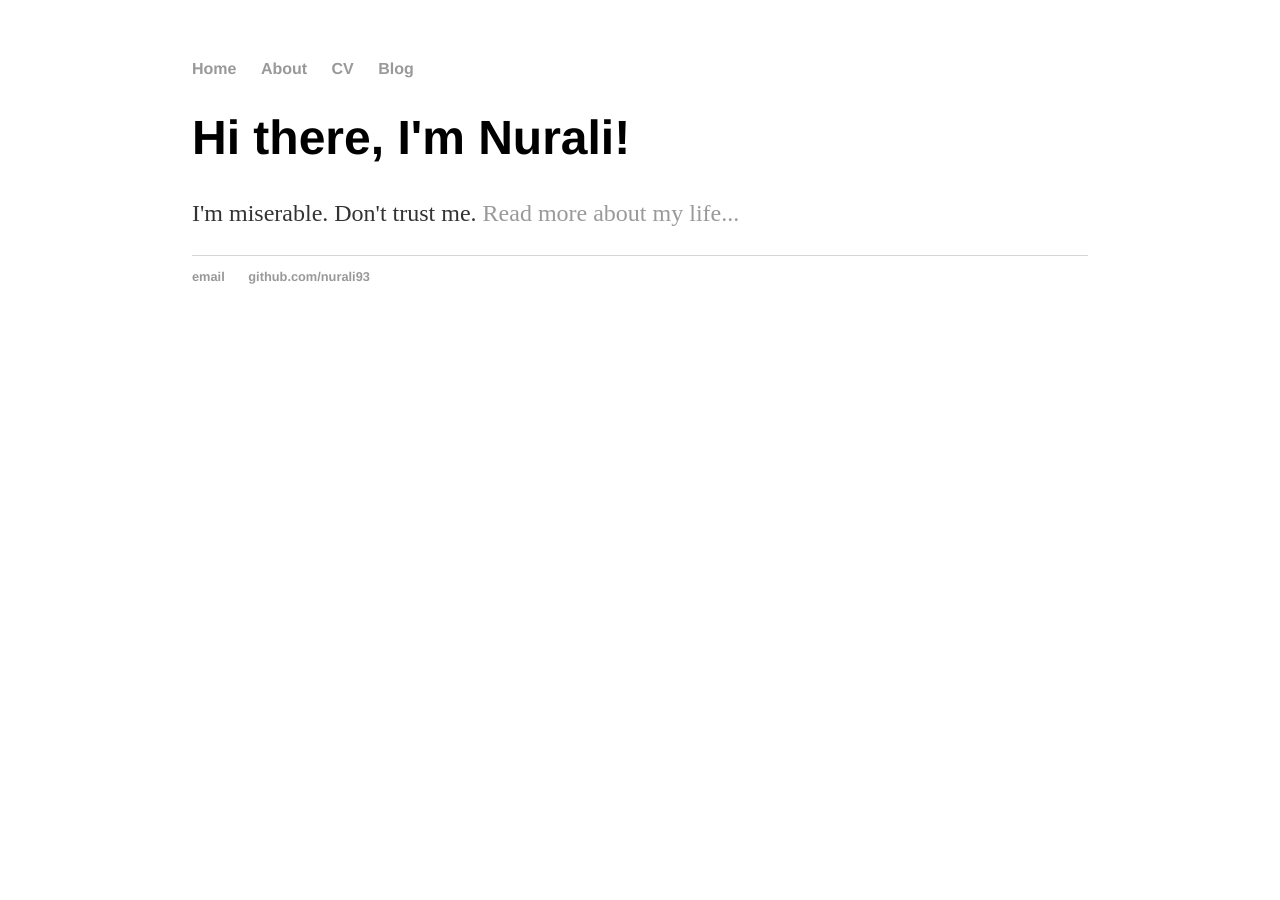
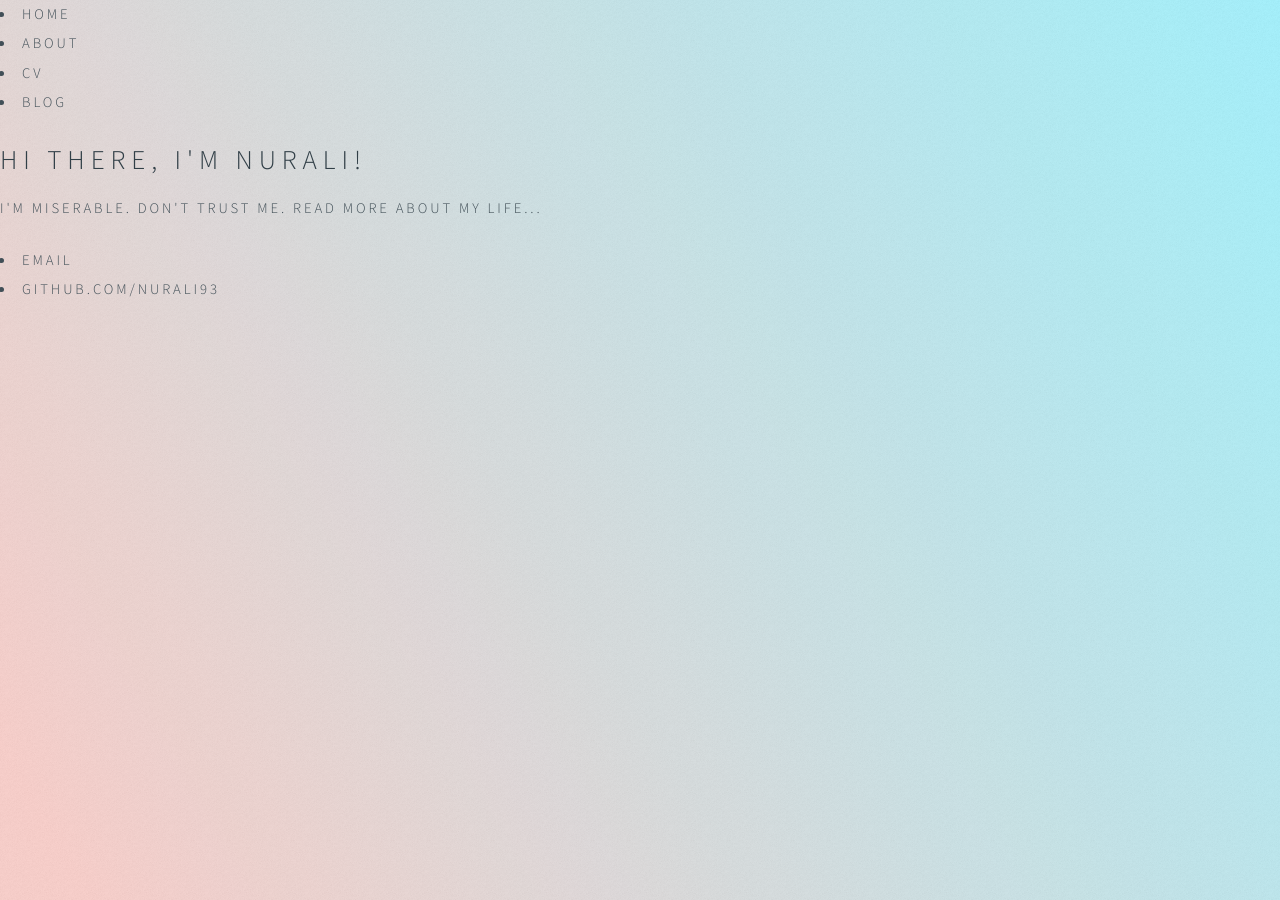
Before and after one commit to nurali93/nurali93.github.io-v1, a Jekyll site: the page built from index.html, in a window 1280 px wide. Built offline with Jekyll 4.4.1, drawn with Linux system fonts in a browser that asks for light colours.

Commit message:
Update head.html

```diff
--- a/_includes/head.html
+++ b/_includes/head.html
@@ -3,8 +3,8 @@
   <title>{{ page.title }}</title>
 
   <!-- link to main stylesheet -->
-  <link rel="stylesheet" type="text/css" href="/css/style.css">
-  <!-- link rel="stylesheet" type="text/css" href="/css/main.css"-->
+  <link rel="stylesheet" type="text/css" href="/css/main.css">
+  <!-- link rel="stylesheet" type="text/css" href="/css/style.css"-->
 
   {% include analytics.html %}
 
```
